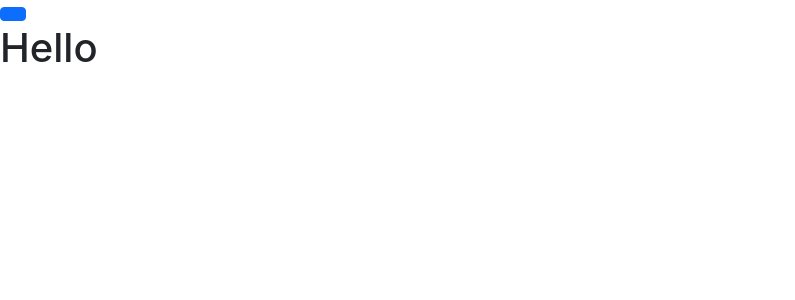
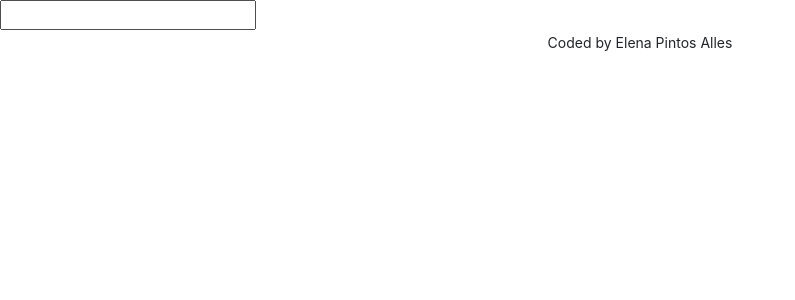
Before and after one commit to ElenaPintosAlles/react-dictionary-app, a React (Create React App) app: page / in a window 1280 px wide. Shown: the top 300 px of the page, without its empty margins (0-795 px from the left). Built offline with nearby package versions, Linux system fonts and the light colour scheme.

Commit message:
added search form and fetching search input

```diff
--- a/src/App.css
+++ b/src/App.css
@@ -0,0 +1,4 @@
+.App-footer {
+  text-align: center;
+  margin: 30px 0;
+}
--- a/src/App.js
+++ b/src/App.js
@@ -1,11 +1,19 @@
 import "./App.css";
+import Dictionary from "./Dictionary";
 
 export default function App() {
   return (
     <div className="App">
-      <header className="App-header"></header>
-      <button className="btn btn-primary"></button>
-      <h1> Hello </h1>
+      <div className="Container">
+        <header className="App-header"></header>
+        <main>
+          <Dictionary />
+        </main>
+        <footer className="text-center">
+          {" "}
+          <small>Coded by Elena Pintos Alles</small>{" "}
+        </footer>
+      </div>
     </div>
   );
 }
--- /dev/null
+++ b/src/Dictionary.js
@@ -0,0 +1,23 @@
+import React, { useState } from "react";
+import "./Dictionary.css";
+
+export default function Dictionary() {
+  let [keyword, setKeyword] = useState("");
+
+  function search(event) {
+    event.preventDefault();
+    alert(`Searching for ${keyword} definition`);
+  }
+
+  function handleKeywordChange(event) {
+    setKeyword(event.target.value);
+  }
+
+  return (
+    <div className="Dictionary">
+      <form onSubmit={search}>
+        <input type="search" onChange={handleKeywordChange} />
+      </form>
+    </div>
+  );
+}
```
Also changed, not shown: src/Dictionary.css (added).
